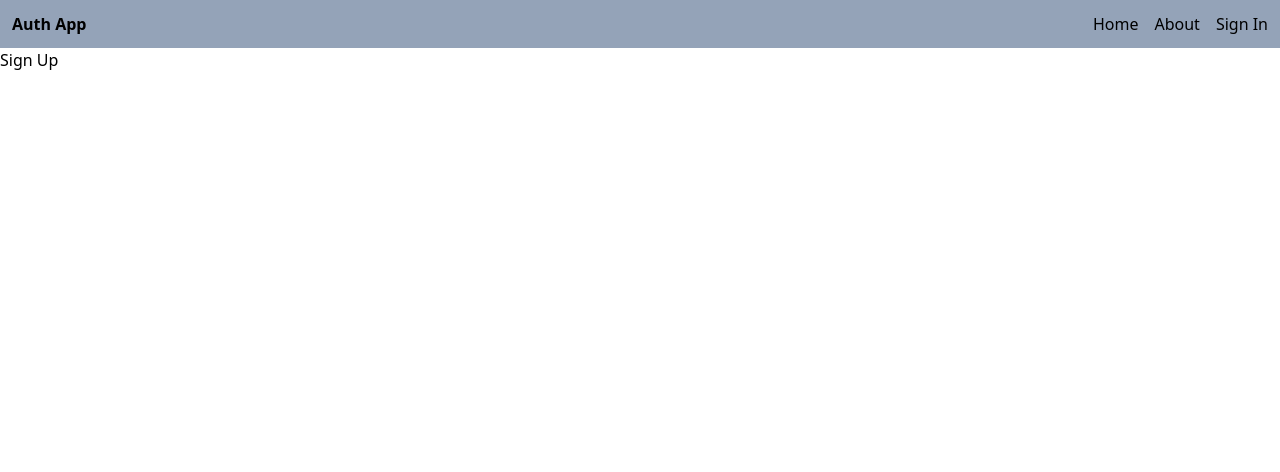
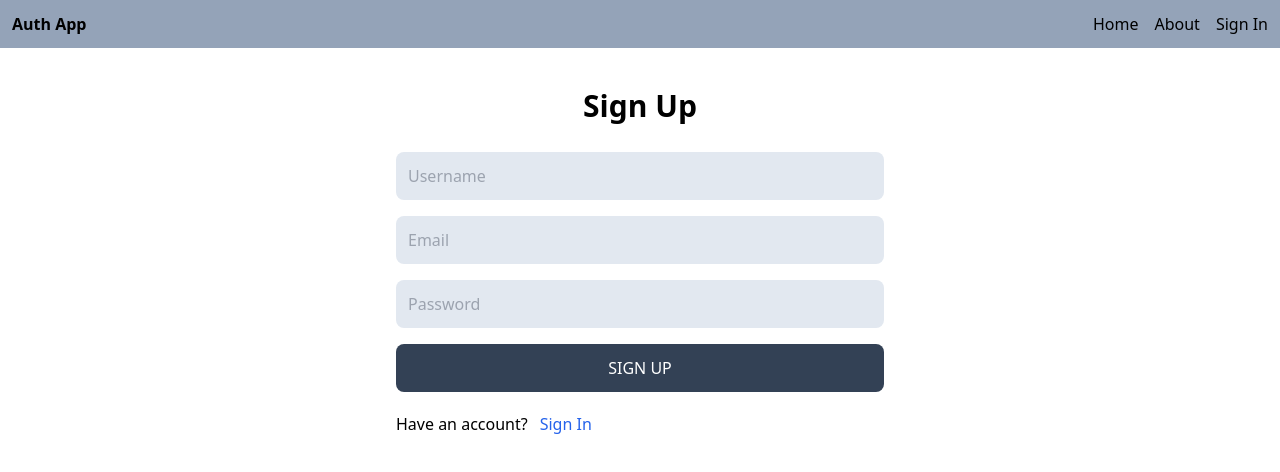
Before and after one commit to xNORAGAMIx/mern-auth, a React (Vite) app in the folder FRONTEND/: page /sign-up in a window 1280 px wide. Shown: the top 472 px of the page. Built offline with nearby package versions, Linux system fonts and the light colour scheme.

Commit message:
sign up page basic template

```diff
--- a/FRONTEND/src/pages/SignUp.jsx
+++ b/FRONTEND/src/pages/SignUp.jsx
@@ -1,11 +1,40 @@
-import React from 'react'
+import { Link } from "react-router-dom";
 
 const SignUp = () => {
   return (
-    <div>
-      Sign Up
+    <div className="p-3 max-w-lg mx-auto">
+      <h1 className="text-3xl text-center font-semibold my-7">Sign Up</h1>
+      <form className="flex flex-col gap-4">
+        <input
+          type="text"
+          placeholder="Username"
+          id="username"
+          className="bg-slate-200 p-3 rounded-lg"
+        />
+        <input
+          type="email"
+          placeholder="Email"
+          id="email"
+          className="bg-slate-200 p-3 rounded-lg"
+        />
+        <input
+          type="password"
+          placeholder="Password"
+          id="password"
+          className="bg-slate-200 p-3 rounded-lg"
+        />
+        <button className="bg-slate-700 text-white p-3 rounded-lg uppercase hover:opacity-95 disabled:opacity-80">
+          Sign Up
+        </button>
+      </form>
+      <div className="flex gap-3 mt-5">
+        <p>Have an account?</p>
+        <Link to="/sign-in">
+          <span className="text-blue-600">Sign In</span>
+        </Link>
+      </div>
     </div>
-  )
-}
+  );
+};
 
-export default SignUp
+export default SignUp;
```
